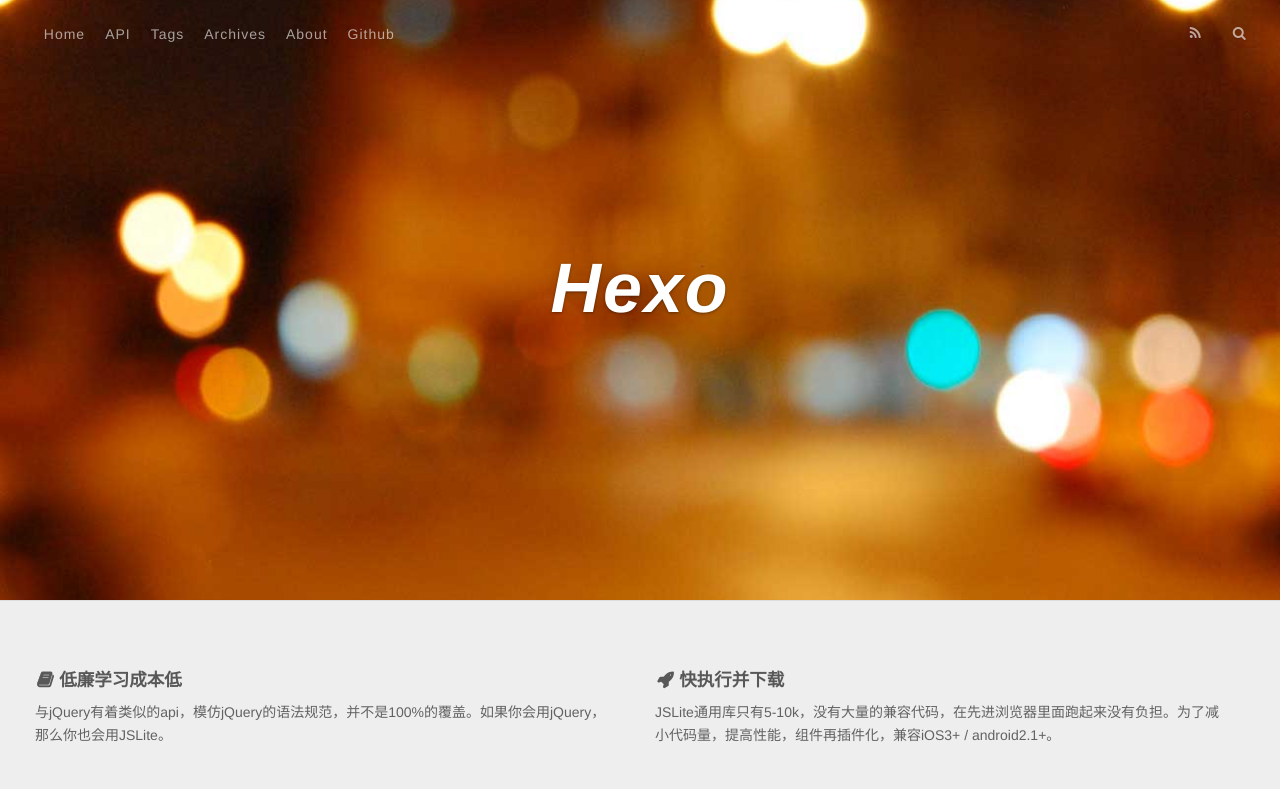
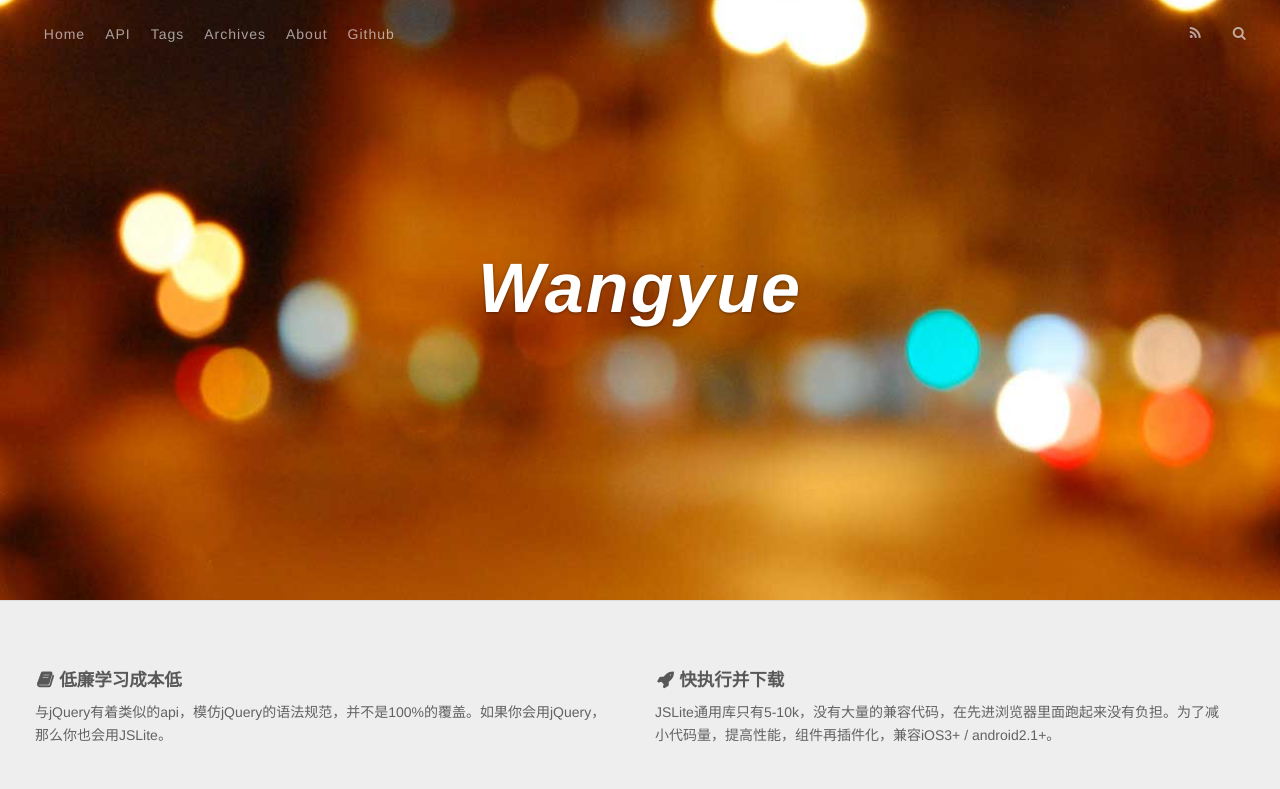
Before and after one commit to wangyouxiu/wangyouxiu.github.io, a plain HTML site: page index.html in a window 1280 px wide. Shown: the top 789 px of the page. Drawn offline with nearby package versions, Linux system fonts and the light colour scheme; files whose address does not match are found by name.

Commit message:
Site updated: 2020-05-27 22:34:02

```diff
--- a/index.html
+++ b/index.html
@@ -4,18 +4,18 @@
 <html>
 <head>
     <meta charset="utf-8">
-    <title>Hexo</title>
+    <title>Wangyue</title>
     <meta name="viewport" content="width=device-width, initial-scale=1, maximum-scale=1">
     <meta name="baidu-site-verification" content="1ZsVVOmjoT" />
     <meta property="og:type" content="website">
-<meta property="og:title" content="Hexo">
+<meta property="og:title" content="Wangyue">
 <meta property="og:url" content="http://yoursite.com/index.html">
-<meta property="og:site_name" content="Hexo">
+<meta property="og:site_name" content="Wangyue">
 <meta property="og:locale" content="en_US">
 <meta property="article:author" content="John Doe">
 <meta name="twitter:card" content="summary">
 
-      <link rel="alternative" href="/atom.xml" title="Hexo" type="application/atom+xml">
+      <link rel="alternative" href="/atom.xml" title="Wangyue" type="application/atom+xml">
 
 
       <link rel="icon" href="/css/favicon.ico">
@@ -55,7 +55,7 @@
 
         <div id="header-title" class="inner">
           <h1 id="logo-wrap">
-            <a href="/" id="logo">Hexo</a>
+            <a href="/" id="logo">Wangyue</a>
           </h1>
 
         </div>
```
Also changed, not shown: 2020/05/27/hello-world/index.html (+4 -4 lines), archives/2020/05/index.html (+4 -4 lines), archives/2020/index.html (+4 -4 lines), archives/index.html (+4 -4 lines).
